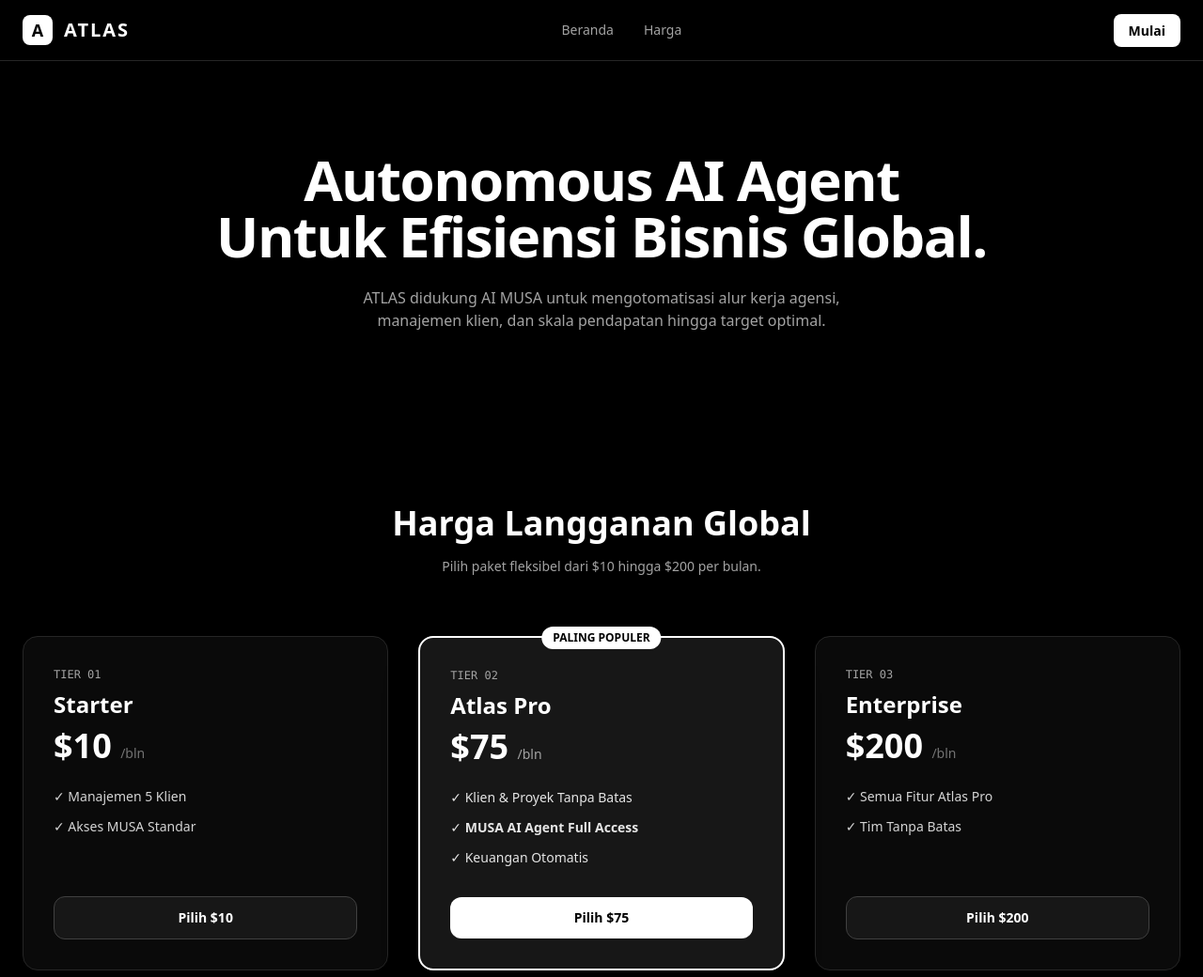
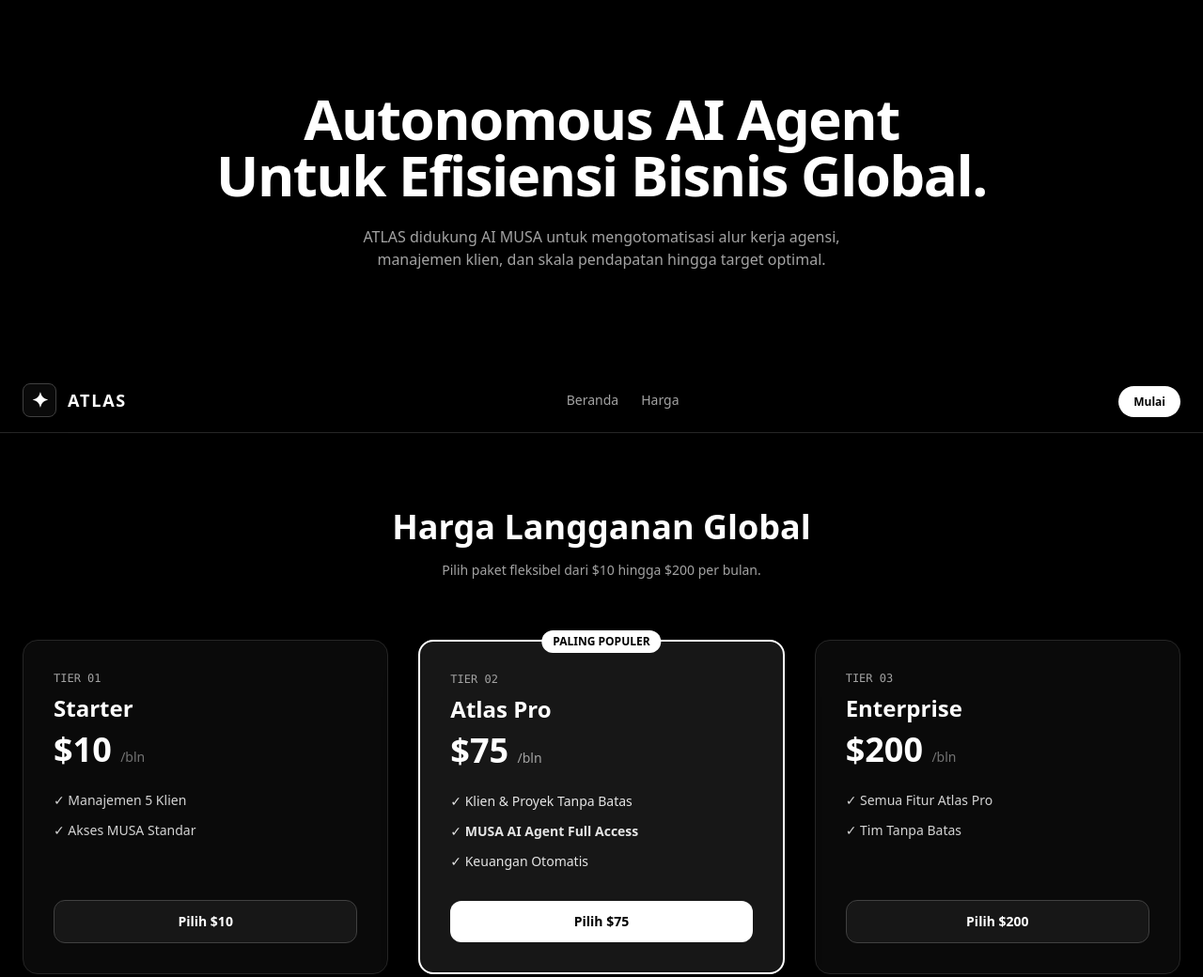
Before and after one commit to rabbanizidann813-cyber/atlas-saas, a plain HTML site: page index.html in a window 1280 px wide. Shown: the top 1040 px of the page at 94% size. Drawn offline with nearby package versions, Linux system fonts and the light colour scheme.

Commit message:
Memperbarui logo navbar dan tata letak

```diff
--- a/index.html
+++ b/index.html
@@ -7,20 +7,6 @@
     <script src="https://cdn.tailwindcss.com"></script>
 </head>
 <body class="min-h-screen bg-black text-white font-sans selection:bg-white selection:text-black">
-    <!-- Navbar -->
-    <nav class="sticky top-0 z-50 flex items-center justify-between px-6 py-4 bg-black/90 backdrop-blur-md border-b border-neutral-800">
-        <div class="flex items-center space-x-3">
-            <div class="w-8 h-8 rounded-lg bg-white text-black flex items-center justify-center font-black text-lg">A</div>
-            <span class="font-bold text-xl tracking-widest uppercase">ATLAS</span>
-        </div>
-        <div class="hidden md:flex items-center space-x-8 text-sm text-neutral-400">
-            <a href="#home" class="hover:text-white transition">Beranda</a>
-            <a href="#pricing" class="hover:text-white transition">Harga</a>
-        </div>
-        <div>
-            <a href="#pricing" class="bg-white text-black px-4 py-2 rounded-lg text-sm font-bold hover:bg-neutral-200 transition">Mulai</a>
-        </div>
-    </nav>
 
     <!-- Hero Section -->
     <section id="home" class="px-6 pt-24 pb-16 text-center max-w-5xl mx-auto">
@@ -28,7 +14,22 @@
         <p class="text-neutral-400 max-w-xl mx-auto mb-10 text-sm md:text-base font-light">
             ATLAS didukung AI MUSA untuk mengotomatisasi alur kerja agensi, manajemen klien, dan skala pendapatan hingga target optimal.
         </p>
-    </section>
+    </section>    <!-- Navbar -->
+    <nav class="sticky top-0 z-50 flex items-center justify-between px-6 py-4 bg-black/90 backdrop-blur-md border-b border-neutral-800">
+        <div class="flex items-center space-x-3">
+            <div class="flex items-center justify-center w-9 h-9 bg-neutral-950 border border-neutral-700 rounded-lg shadow-xl">
+                <span class="text-xl font-black text-white scale-110">✦</span>
+            </div>
+            <span class="text-lg font-extrabold tracking-widest text-white">ATLAS</span>
+        </div>
+        <div class="hidden md:flex items-center space-x-6 text-sm text-neutral-400">
+            <a href="#home" class="hover:text-white transition">Beranda</a>
+            <a href="#pricing" class="hover:text-white transition">Harga</a>
+        </div>
+        <div>
+            <a href="#pricing" class="px-4 py-2 text-xs font-bold bg-white text-black rounded-full hover:bg-neutral-200 transition">Mulai</a>
+        </div>
+    </nav>
 
     <!-- Pricing Section -->
     <section id="pricing" class="px-6 py-20 max-w-7xl mx-auto">
```
